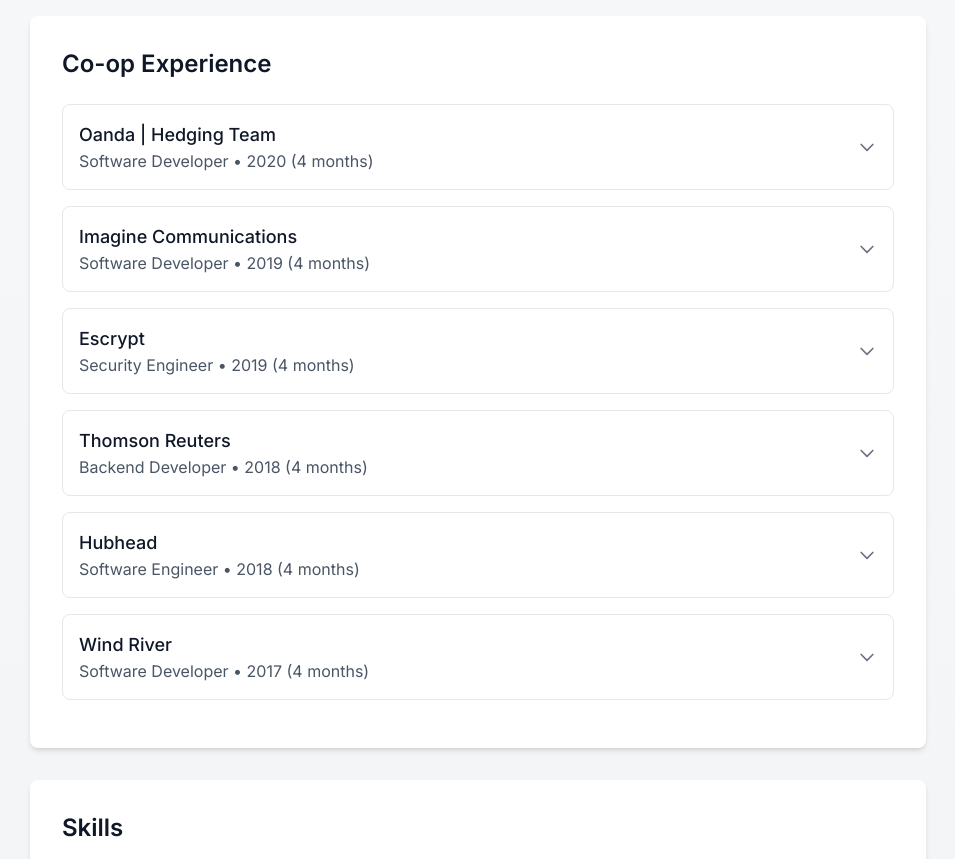
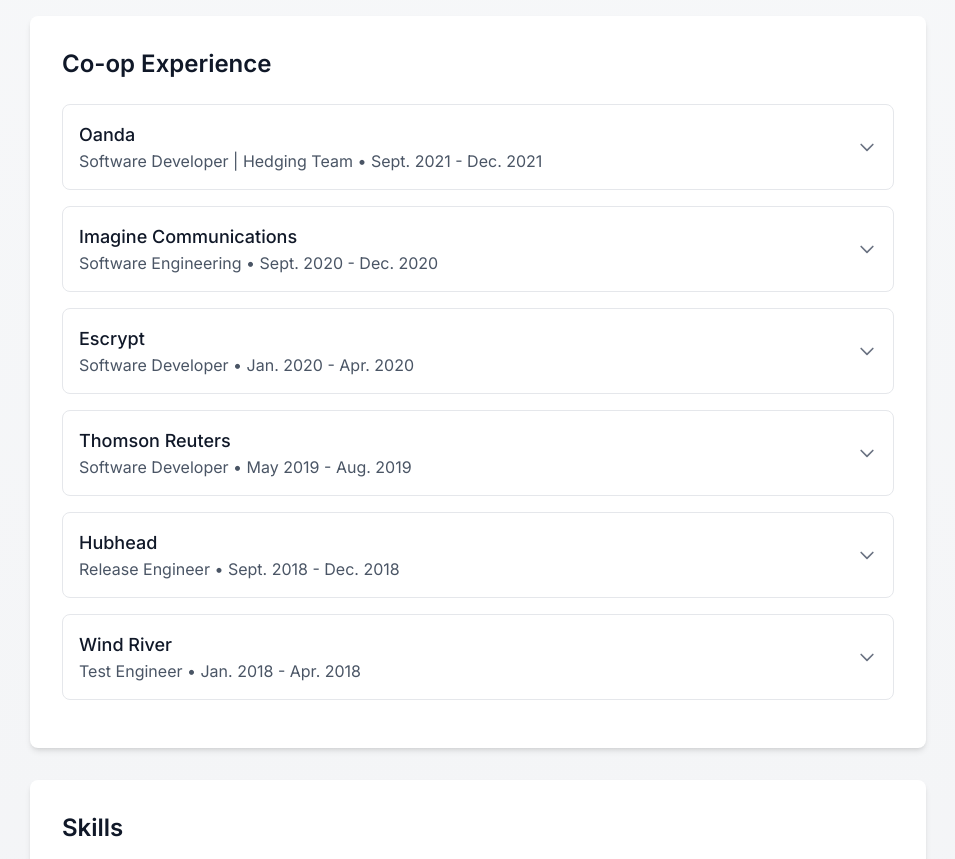
Before and after one commit to vatsal22/personal-profile, a Next.js app: page / in a window 1280 px wide. Shown: the part 1060-1919 px from the top of the page, without its empty margins (162-1117 px from the left). Built offline with nearby package versions, Linux system fonts and the light colour scheme.

Commit message:
Update Professional Experience Details: Enhance Co-op Work Descriptions and Add Technologies

```diff
--- a/src/data/profileData.ts
+++ b/src/data/profileData.ts
@@ -98,6 +98,7 @@
                 "C",
                 "C++",
                 "Terraform",
+                "MongoDB",
             ],
             themeKey: "uwaterloo" as ThemeType,
             links: {
@@ -148,9 +149,9 @@
             id: "roblox",
             title: "Software Engineer | Engine Release Team",
             company: "Roblox",
-            period: "2022-Present",
+            period: "July 2022 - Present",
             description:
-                "Developing cross-platform systems for release, feature flagging, and channels (targeted feature changes in production).",
+                "Developing high performance cross-platform systems for release, feature flagging, and channels (targeted feature changes in production).",
             technologies: ["C++", "C#", "Python", "TypeScript", "Lua"],
             themeKey: "roblox" as ThemeType,
             bulletPoints: [
@@ -169,67 +170,96 @@
     coopExperiences: [
         {
             id: "oanda",
-            title: "Software Developer",
-            company: "Oanda | Hedging Team",
-            period: "2020 (4 months)",
+            title: "Software Developer | Hedging Team",
+            company: "Oanda",
+            period: "Sept. 2021 - Dec. 2021",
             description:
-                "Worked on the hedging team, primarily using C++ to develop and optimize financial algorithms and systems.",
-            technologies: ["C++", "Financial Systems"],
+                "Built high-performance distributed systems for processing and analyzing financial trading data at scale.",
+            technologies: ["C++", "Kafka", "Avro", "Distributed Systems"],
             themeKey: "oanda" as ThemeType,
             bulletPoints: [
-                "Developed and optimized financial algorithms and systems using C++.",
-                "Worked on the hedging team, primarily using C++ to develop and optimize financial algorithms and systems.",
+                "Developed high-performance C++ microservices to ingest, process, and distribute thousands of concurrent user trades using Kafka.",
+                "Optimized distributed compute performance by implementing Avro serialization, reducing latency for real-time forex hedging algorithms and increasing quantitative backtesting speeds.",
             ],
         },
         {
             id: "imagine",
-            title: "Software Developer",
+            title: "Software Engineering",
             company: "Imagine Communications",
-            period: "2019 (4 months)",
+            period: "Sept. 2020 - Dec. 2020",
             description:
-                "Contributed to Magellan Navigator, a control and monitoring solution for broadcast media infrastructure, primarily using C#.",
-            technologies: ["C#", "Broadcast Media Systems"],
+                "Enhanced telemetry and monitoring systems for broadcast media infrastructure, focusing on performance optimization and cross-service communication.",
+            technologies: [
+                "C#",
+                "C++",
+                "Distributed Systems",
+                "Performance Optimization",
+            ],
             themeKey: "imagine" as ThemeType,
+            bulletPoints: [
+                "Architected and implemented customizable configuration system that reduced manual setup time by over 20% and eliminated common user errors through structured validation.",
+                "Developed critical interoperability layer between legacy C++ services and modern C# services, enabling seamless integration without disrupting existing workflows.",
+            ],
         },
         {
             id: "escrypt",
-            title: "Security Engineer",
+            title: "Software Developer",
             company: "Escrypt",
-            period: "2019 (4 months)",
+            period: "Jan. 2020 - Apr. 2020",
             description:
-                "Worked on the keyless car entry and truck fleet management team, developing embedded C and C# solutions, and briefly on C++ for a driver for an automotive ECU security module.",
-            technologies: ["Embedded C", "C#", "C++", "Security"],
+                "Developed keyless entry and fleet management access control system.",
+            technologies: ["Java", "OAuth", "REST", "Cloud Security", "AWS"],
             themeKey: "escrypt" as ThemeType,
+            bulletPoints: [
+                "Mentored junior intern while architecting secure API authentication using OAuth access tokens, reducing database reads by 20% and improving security posture.",
+                "Identified and resolved critical security vulnerability that allowed unauthorized access to user data through brute force attacks, implementing robust request validation and error handling.",
+            ],
         },
         {
             id: "thomson",
-            title: "Backend Developer",
+            title: "Software Developer",
             company: "Thomson Reuters",
-            period: "2018 (4 months)",
+            period: "May 2019 - Aug. 2019",
             description:
-                "Worked on the tax software team, primarily developing backend API services using C#.",
-            technologies: ["C#", "API Development", "Tax Software"],
+                "Worked on the enterprise tax software team, primarily developing and optimizing backend API services using C#.",
+            technologies: [
+                "C#",
+                ".NET",
+                "REST APIs",
+                "Multi-threading",
+                "Caching",
+            ],
             themeKey: "thomson" as ThemeType,
+            bulletPoints: [
+                "Optimized computation-intensive APIs by using caching, multi-threading, and other techniques, resulting in 80% speedup.",
+                "Designed and implemented REST APIs that transformed complex financial calculations into accessible endpoints, improving customer productivity and integration difficulty.",
+            ],
         },
         {
             id: "hubhead",
-            title: "Software Engineer",
+            title: "Release Engineer",
             company: "Hubhead",
-            period: "2018 (4 months)",
+            period: "Sept. 2018 - Dec. 2018",
             description:
-                "Worked at a startup revamping the installation and update system using an open source library called Getdown, primarily using Java.",
-            technologies: ["Java", "Getdown", "Software Distribution"],
+                "Designed and implemented cross-platform deployment and update infrastructure for enterprise asset management Java application.",
+            technologies: ["Java", "Groovy", "Release Automation", "CI/CD"],
             themeKey: "hubhead" as ThemeType,
+            bulletPoints: [
+                "Engineered a high-performance deployment pipeline that reduced application launch times by 50% through concurrent resource validation, while implementing automated versioning on deploys.",
+            ],
         },
         {
             id: "windriver",
-            title: "Software Developer",
+            title: "Test Engineer",
             company: "Wind River",
-            period: "2017 (4 months)",
+            period: "Jan. 2018 - Apr. 2018",
             description:
-                "Worked on the VxWorks operating system, focusing on debugging and manual testing of C and assembly code. Developed Python scripts for automating and gathering status of test machines.",
-            technologies: ["C", "Assembly", "Python", "VxWorks OS"],
+                "Tested and debugged VxWorks, a real-time operating system, working with low-level C and assembly code across various hardware configurations.",
+            technologies: ["C", "Assembly", "Python", "Real-time OS"],
             themeKey: "windriver" as ThemeType,
+            bulletPoints: [
+                "Developed a Python-based monitoring tool to observe and log the status of running hardware test instances, streamlining the verification and monitoring process for automated tests.",
+            ],
         },
     ],
     projects: [
```
